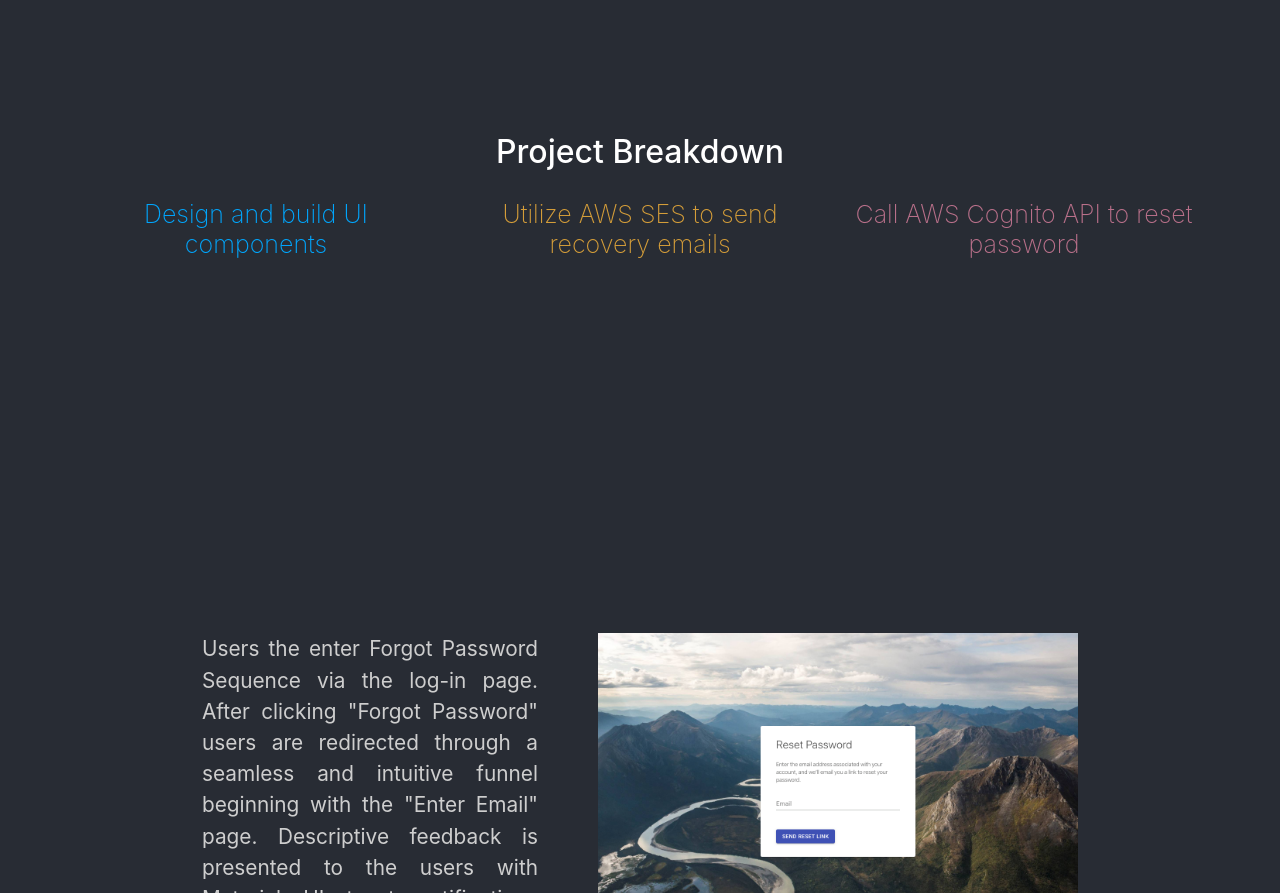
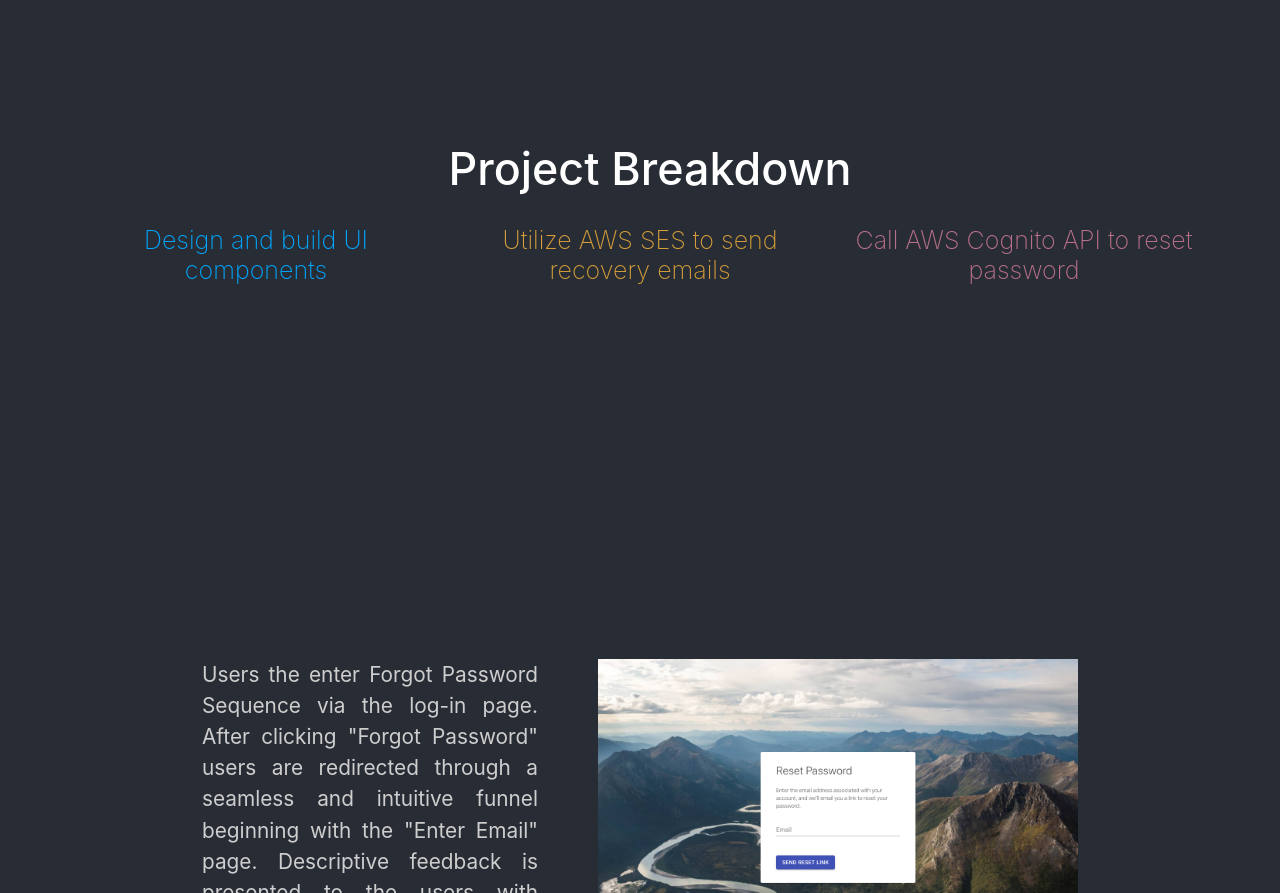
Before and after one commit to JJwilkin/portfolio-2a, a React (Create React App) app: page /unyte in a window 1280 px wide. Shown: the part 2732-3625 px from the top of the page. Built offline with nearby package versions, Linux system fonts and the light colour scheme; some icons are missing.

Commit message:
spacing changes

```diff
--- a/src/components/projects/delphx/DelphX.jsx
+++ b/src/components/projects/delphx/DelphX.jsx
@@ -76,7 +76,7 @@ export default function Unyte() {
             <div class='padding-top subtitle'><h1>Notable Tasks</h1></div>
 
             <div class='padding-top  full-width flex-align-center bottom-margin-30'>
-            <h2 onClick={() =>setActiveTab('microservices')} className={activeTab =='microservices' ? "active" : "inactive"}> Maintain Microservices</h2>
+            <h2 onClick={() =>setActiveTab('microservices')} className={activeTab =='microservices' ? "active" : "inactive"}> Maintain Micro-services</h2>
                 <h2 onClick={() =>setActiveTab('automation')} className={activeTab =='automation' ? "active" : "inactive"}>Python Testing</h2>
 
                 <h2 onClick={() =>setActiveTab('debug')} className={activeTab =='debug' ? "active" : "inactive"}> Search Query Time</h2>
--- a/src/components/projects/unyte/Unyte.scss
+++ b/src/components/projects/unyte/Unyte.scss
@@ -64,6 +64,9 @@
     }
     h1{
         font-size: 2.8em;
+        @media (max-width: 900px) {
+            font-size: 1.5em;
+        }
     }
 }
 .description {
@@ -96,6 +99,7 @@
         line-height: 1.3em;
         @media (max-width: 900px) {
             font-size: 1.2em;
+            padding: 0;
         }
 
     }
@@ -103,6 +107,9 @@
 .full-width {
     width:90vw;
     max-width: 1300px;
+    // @media (max-width: 900px){
+    //     width: 80vw;
+    // }
 }
 .flex-align-left {
     display: flex;
@@ -119,7 +126,7 @@
     width: 70vw;
     @media (max-width: 900px) {
         flex-direction: row;
-        justify-content: space-around;
+        justify-content: space-evenly;
         width: 100%;
       }
 }
@@ -361,8 +368,10 @@ img{
     cursor: pointer;
     user-select: none;
     @media (max-width: 900px) {
-        margin-right: 15px;
+        margin-right: 0;
+        width: 100px;
         font-size: 1.2em;
+        text-align: center;
 
     }
 }
@@ -374,7 +383,9 @@ img{
     margin-right: 45px;
     user-select: none;
     @media (max-width: 900px) {
-        margin-right: 15px;
+        margin-right: 0;
+        width: 100px;
+        text-align: center;
         font-size: 1.2em;
     }
 }
--- a/src/components/projects/unyte/automate-shipping/Shipping.jsx
+++ b/src/components/projects/unyte/automate-shipping/Shipping.jsx
@@ -9,8 +9,8 @@ return (
                 <div id='text'>The prior shipping and logistics process involved a lot of manual communication between the shipment team and customer support. This created a bottle-kneck on scalability and increased the possibility of missed shipments due to miscommunication. The shipping notification automation reduced processing time by 20% as well as greatly reduced the potential for human error.  </div>
             </div>
 
-            <div class='padding-top white-text full-width flex-align-center'>
-                <h2>Project Breakdown</h2>
+            <div class="subtitle">
+                <h1>Project Breakdown</h1>
             </div>
             <div class='roles bottom-margin-sm'>
                 <div class='tool-card'><span  class="iconify" data-icon="logos:webhooks" data-inline="false"></span>
--- a/src/components/projects/unyte/forgot-password/ForgotPassword.jsx
+++ b/src/components/projects/unyte/forgot-password/ForgotPassword.jsx
@@ -9,8 +9,8 @@ export default function Password() {
                 <div id='text'>As part of designing and developing the user experience, I was tasked with creating the Forgot Password Sequence. This included business logic, API development, and front-end integration. With our user lists stored on AWS Cognito User Pools, I used AWS Simple Email Service (SES) to send personalized recovery emails and called the Cognito API to securely reset users passwords. </div>
             </div>
 
-            <div class='padding-top white-text full-width flex-align-center'>
-                <h2>Project Breakdown</h2>
+            <div class="subtitle">
+                <h1>Project Breakdown</h1>
             </div>
             <div class='roles bottom-margin-sm'>
                 <div class='tool-card'><span class="iconify" data-icon="logos:material-ui" data-inline="false"></span>
--- a/src/components/projects/unyte/serverless-project/Serverless.jsx
+++ b/src/components/projects/unyte/serverless-project/Serverless.jsx
@@ -9,8 +9,12 @@ export default function Serverless() {
                 <div id='text'>Being a small startup, the overhead costs and maintenance required to buy and run a server made serverless architechture the only feasible solution. In order to retrieve and store data for the web dashboard a fast, low maintenance, and iterable API had to be developed. The Node based API was created using cutting edge tech like Graphql to optimize performance and was hosted on AWS for reliabilitys and scaling.     </div>
             </div>
 
-            <div class='padding-top white-text full-width flex-align-center'>
-                <h2>Project Breakdown</h2>
+            {/* <div class='padding-top white-text full-width flex-align-center'>
+                <h2 >Project Breakdown</h2>
+            </div> */}
+
+            <div class="subtitle">
+                <h1>Project Breakdown</h1>
             </div>
             <div class='roles bottom-margin-sm'>
                 <div class='tool-card'><span id="node"class="iconify" data-icon="simple-icons:node-dot-js" data-inline="false"></span>
--- a/src/components/skills/Skills.scss
+++ b/src/components/skills/Skills.scss
@@ -93,7 +93,9 @@ height: 80vh;
     // background: white;
     height: 80vh;
     width: 70vw;
-
+  @media (max-width:900px) {
+      width:110%;
+  }
 }
 #skills-main {
     height: 45vh;
```
